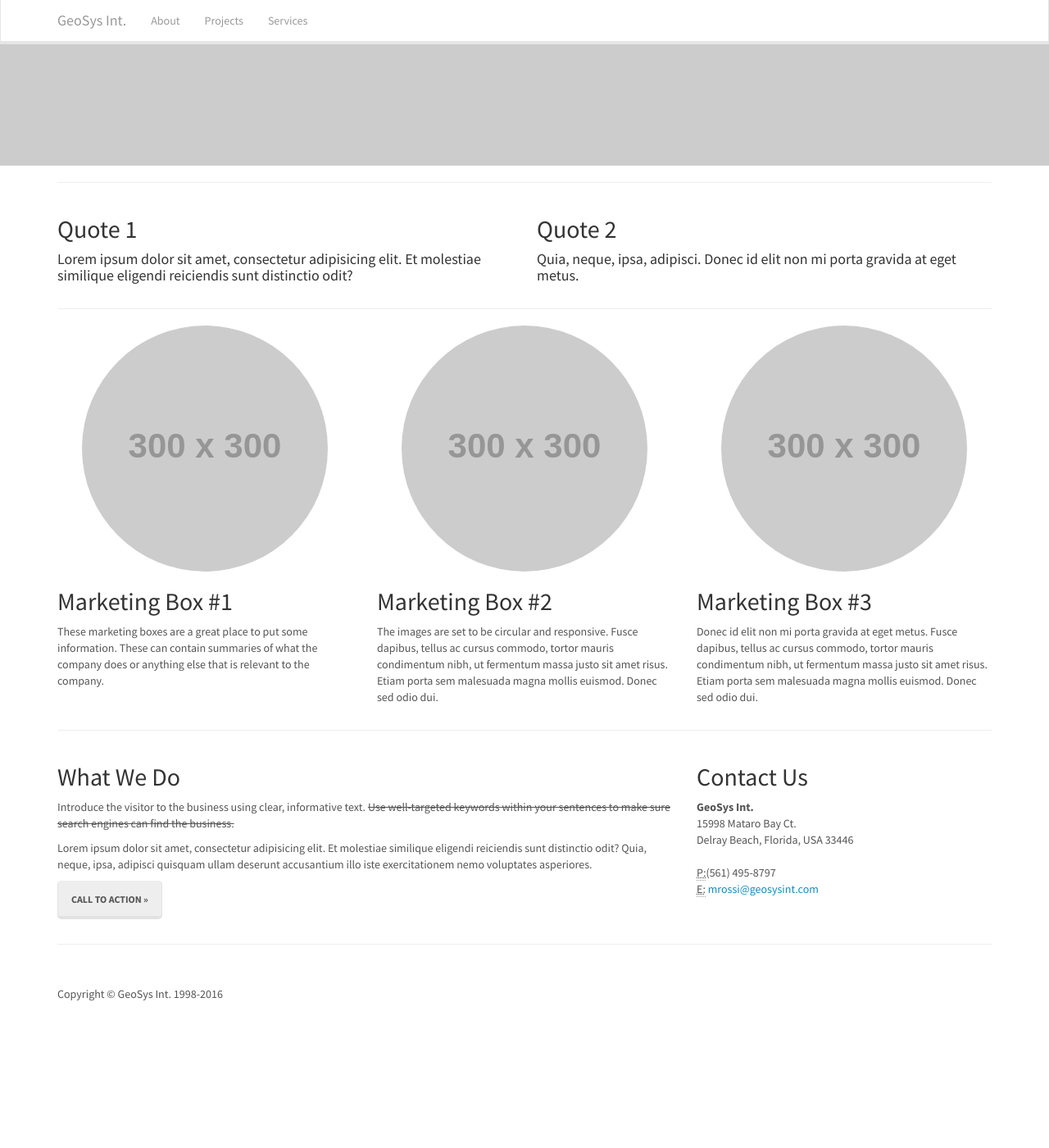
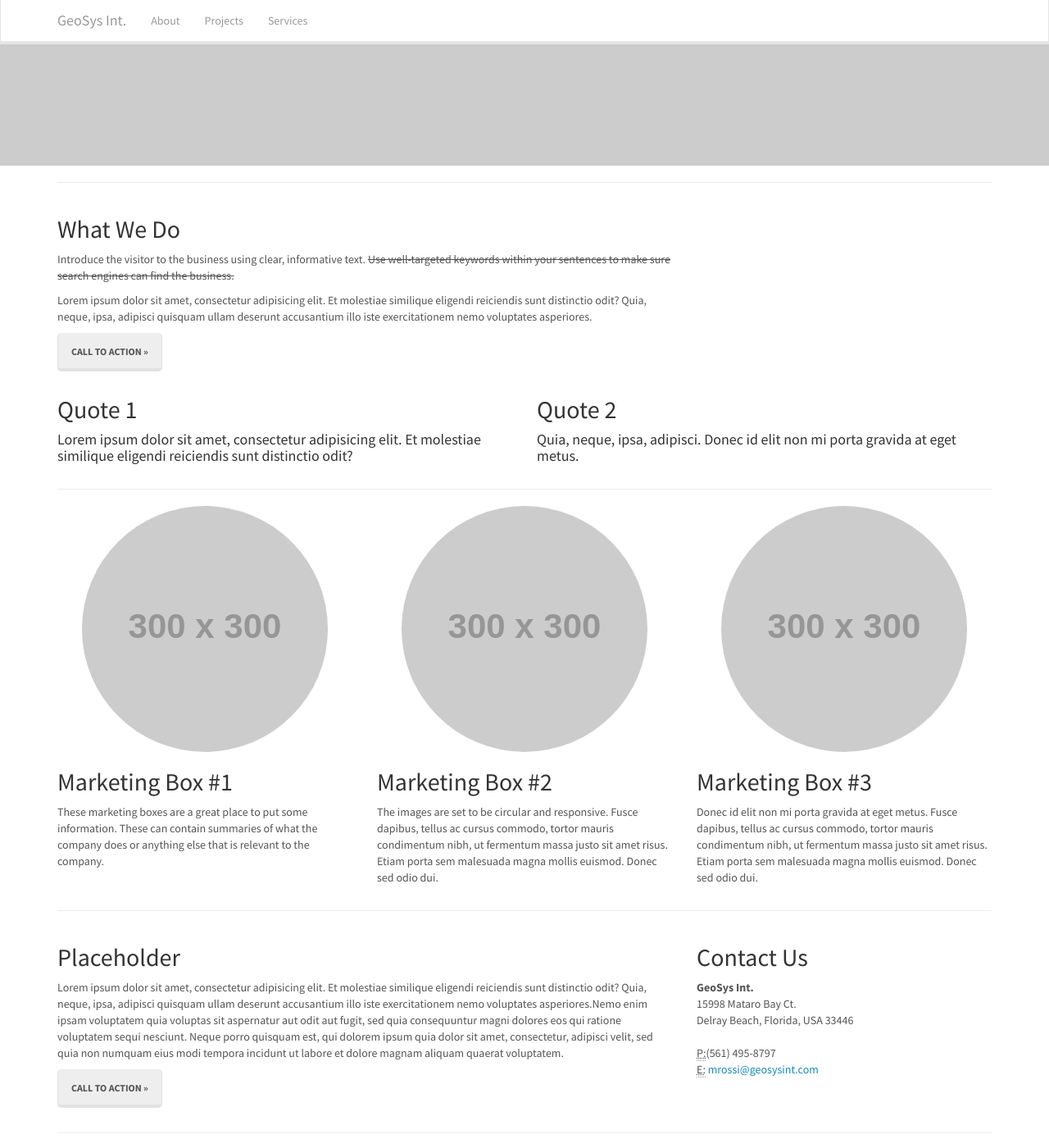
Before and after one commit to marioerossi/geosysint, a Jekyll site: the page built from index.html, in a window 1280 px wide and 1400 px high, scrolled down 248 px. Shown: the whole window at 82% size. Built offline with Jekyll 4.4.1, drawn with Linux system fonts in a browser that asks for light colours; before the commit the page ends 1530 px from its top, so only the background shows below that.

Commit message:
Moved What We Do back to top, added placeholder on bottom. Not sure what we're gonna do with it yet... (Index)

```diff
--- a/index.html
+++ b/index.html
@@ -3,6 +3,16 @@ layout: landing
 ---
 
 <hr>
+<div class="row">  <div class="col-sm-8">
+        <h2>What We Do</h2>
+        <p>Introduce the visitor to the business using clear, informative text. <strike>Use well-targeted keywords within your sentences to make sure search engines can find the business.</strike></p>
+        <p>Lorem ipsum dolor sit amet, consectetur adipisicing elit. Et molestiae similique eligendi reiciendis sunt distinctio odit? Quia, neque, ipsa, adipisci quisquam ullam deserunt accusantium illo iste exercitationem nemo voluptates asperiores.</p>
+        <p>
+            <a class="btn btn-default btn-lg" href="#">Call to Action &raquo;</a>
+        </p>
+    </div>
+</div>
+<!-- /.row-->
 <div class="row">
     <div class="col-sm-6">
         <h2>Quote 1</h2>
@@ -38,9 +48,8 @@ layout: landing
 
 <div class="row">
     <div class="col-sm-8">
-        <h2>What We Do</h2>
-        <p>Introduce the visitor to the business using clear, informative text. <strike>Use well-targeted keywords within your sentences to make sure search engines can find the business.</strike></p>
-        <p>Lorem ipsum dolor sit amet, consectetur adipisicing elit. Et molestiae similique eligendi reiciendis sunt distinctio odit? Quia, neque, ipsa, adipisci quisquam ullam deserunt accusantium illo iste exercitationem nemo voluptates asperiores.</p>
+        <h2>Placeholder</h2>
+        <p>Lorem ipsum dolor sit amet, consectetur adipisicing elit. Et molestiae similique eligendi reiciendis sunt distinctio odit? Quia, neque, ipsa, adipisci quisquam ullam deserunt accusantium illo iste exercitationem nemo voluptates asperiores.Nemo enim ipsam voluptatem quia voluptas sit aspernatur aut odit aut fugit, sed quia consequuntur magni dolores eos qui ratione voluptatem sequi nesciunt. Neque porro quisquam est, qui dolorem ipsum quia dolor sit amet, consectetur, adipisci velit, sed quia non numquam eius modi tempora incidunt ut labore et dolore magnam aliquam quaerat voluptatem. </p>
         <p>
             <a class="btn btn-default btn-lg" href="#">Call to Action &raquo;</a>
         </p>
```
